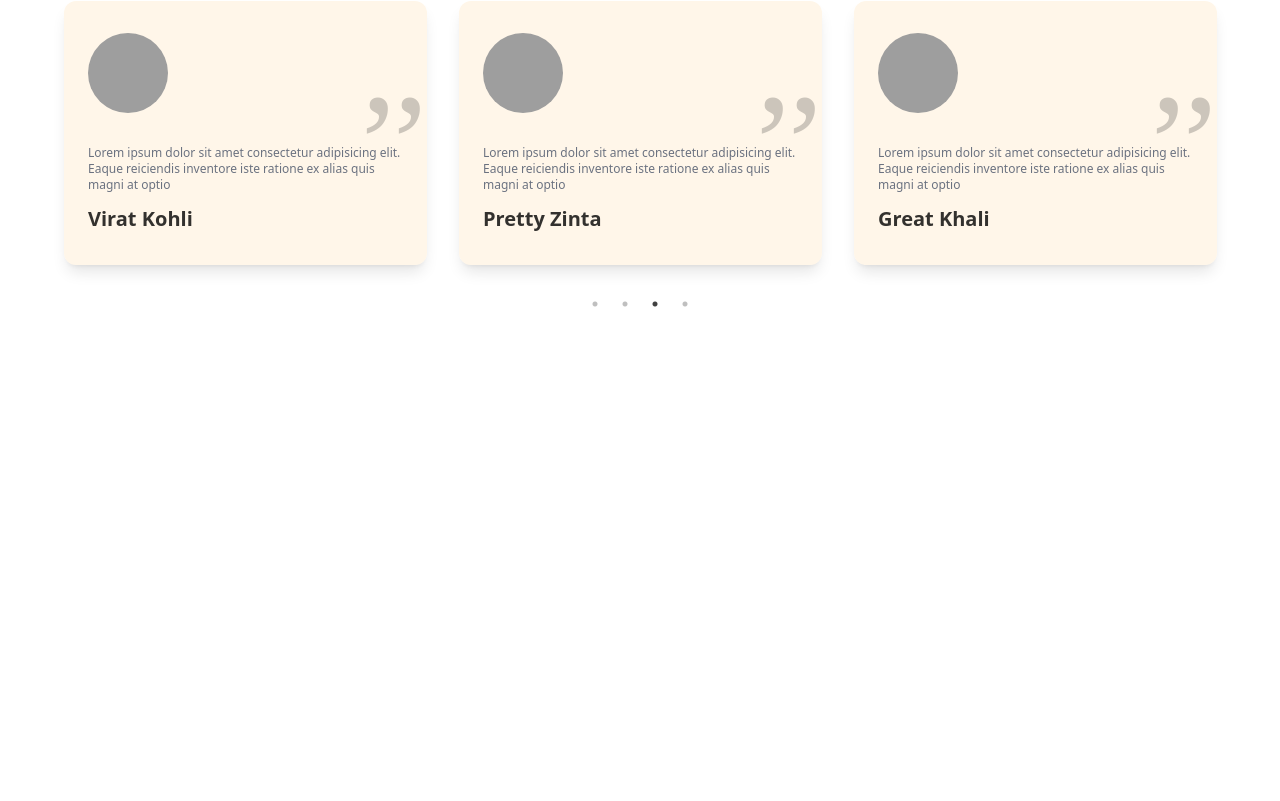
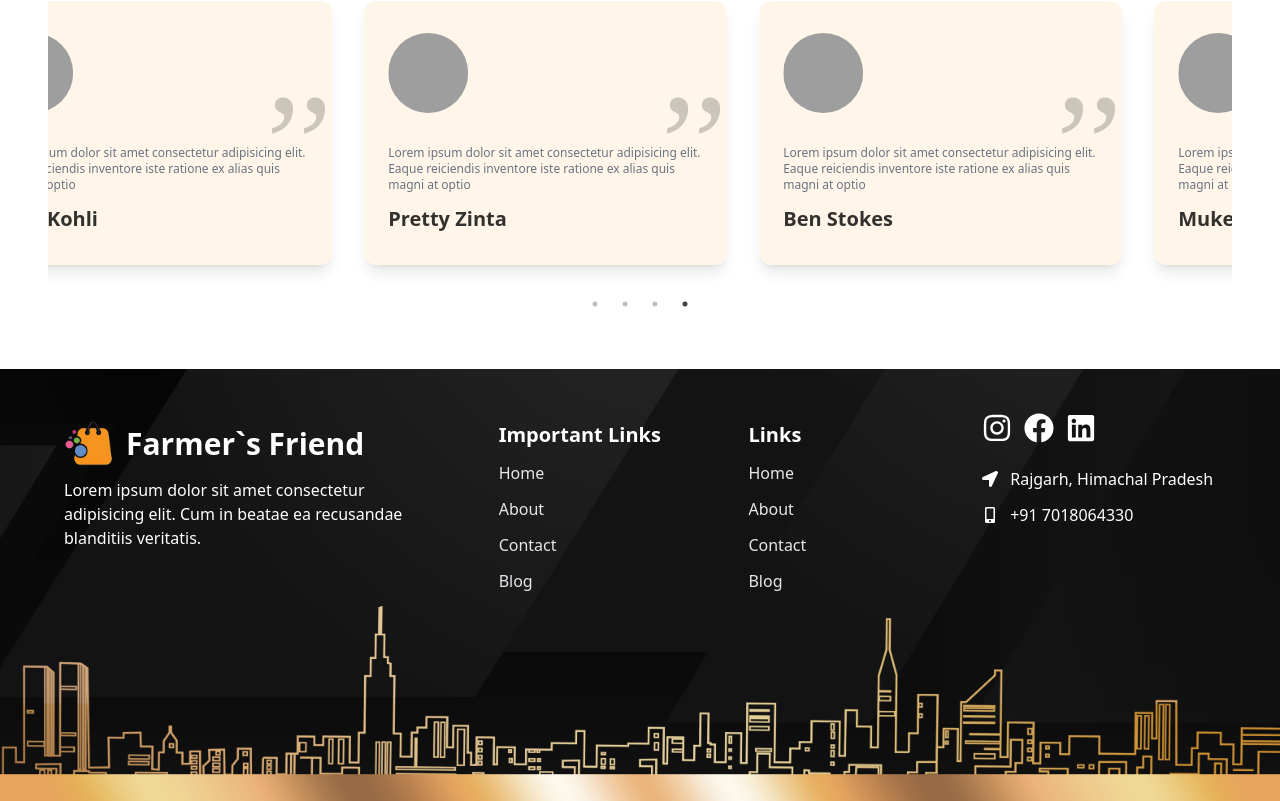
Before and after one commit to Sandeepchauhan13/farmers_friend, a React (Vite) app: page / in a window 1280 px wide. Shown: the part 3131-3932 px from the top of the page. Before the commit the page ends 3500 px from the top, so only its background shows below. Built offline with nearby package versions, Linux system fonts and the light colour scheme; grey boxes are pictures that could not be loaded.

Commit message:
added popup

```diff
--- a/src/App.jsx
+++ b/src/App.jsx
@@ -8,13 +8,15 @@
 import Banner from './components/Banner/Banner';
 import Subscribe from './components/Subscribe/Subscribe';
 import Testimonials from './components/Testimonial/Testimonials';
+import Footer from './components/Footer/Footer';
+import Popup from "./components/Popup/Popup";
 
 const App = () => {
-  // const [orderPopup, setOrderPopup] = React.useState(false);
+  const [orderPopup, setOrderPopup] = React.useState(false);
 
-  // const handleOrderPopup = () => {
-  //   setOrderPopup(!orderPopup);
-  // };
+  const handleOrderPopup = () => {
+    setOrderPopup(!orderPopup);
+  };
   React.useEffect(() => {
     AOS.init({
       offset: 100,
@@ -28,16 +30,17 @@
 
   return (
     <>
-    <div>
-      <Navbar/>
-      <Hero/>
+    <div className="bg-white dark:bg-gray-900 dark:text-white duration-200">
+      <Navbar handleOrderPopup={handleOrderPopup}/>
+      <Hero handleOrderPopup={handleOrderPopup}/>
       <Products/>
-      <TopProducts/>
+      <TopProducts  handleOrderPopup={handleOrderPopup}/>
       <Banner/>
       <Subscribe/>
       <Products/>
       <Testimonials/>
-
+       <Footer/>
+       <Popup orderPopup={orderPopup} setOrderPopup={setOrderPopup} />
     </div>
 
     </>
--- /dev/null
+++ b/src/components/Footer/Footer.jsx
@@ -0,0 +1,126 @@
+import React from "react";
+import footerLogo from "../../assets/logo.png";
+import Banner from "../../assets/website/footer-pattern.jpg";
+import {
+  FaFacebook,
+  FaInstagram,
+  FaLinkedin,
+  FaLocationArrow,
+  FaMobileAlt,
+} from "react-icons/fa";
+
+const BannerImg = {
+  backgroundImage: `url(${Banner})`,
+  backgroundPosition: "bottom",
+  backgroundRepeat: "no-repeat",
+  backgroundSize: "cover",
+  height: "100%",
+  width: "100%",
+};
+
+const FooterLinks = [
+  {
+    title: "Home",
+    link: "/#",
+  },
+  {
+    title: "About",
+    link: "/#about",
+  },
+  {
+    title: "Contact",
+    link: "/#contact",
+  },
+  {
+    title: "Blog",
+    link: "/#blog",
+  },
+];
+
+const Footer = () => {
+  return (
+    <div style={BannerImg} className="text-white">
+      <div className="container">
+        <div data-aos="zoom-in" className="grid md:grid-cols-3 pb-44 pt-5">
+          {/* company details */}
+          <div className="py-8 px-4">
+            <h1 className="sm:text-3xl text-xl font-bold sm:text-left text-justify mb-3 flex items-center gap-3">
+              <img src={footerLogo} alt="" className="max-w-[50px]" />
+              Farmer`s Friend
+            </h1>
+            <p>
+              Lorem ipsum dolor sit amet consectetur adipisicing elit. Cum in
+              beatae ea recusandae blanditiis veritatis.
+            </p>
+          </div>
+
+          {/* Footer Links */}
+          <div className="grid grid-cols-2 sm:grid-cols-3 col-span-2 md:pl-10">
+            <div>
+              <div className="py-8 px-4">
+                <h1 className="sm:text-xl text-xl font-bold sm:text-left text-justify mb-3">
+                  Important Links
+                </h1>
+                <ul className="flex flex-col gap-3">
+                  {FooterLinks.map((link) => (
+                    <li
+                      className="cursor-pointer hover:text-primary hover:translate-x-1 duration-300 text-gray-200"
+                      key={link.title}
+                    >
+                      <span>{link.title}</span>
+                    </li>
+                  ))}
+                </ul>
+              </div>
+            </div>
+            <div>
+              <div className="py-8 px-4">
+                <h1 className="sm:text-xl text-xl font-bold sm:text-left text-justify mb-3">
+                  Links
+                </h1>
+                <ul className="flex flex-col gap-3">
+                  {FooterLinks.map((link) => (
+                    <li
+                      className="cursor-pointer hover:text-primary hover:translate-x-1 duration-300 text-gray-200"
+                      key={link.title}
+                    >
+                      <span>{link.title}</span>
+                    </li>
+                  ))}
+                </ul>
+              </div>
+            </div>
+
+            {/* social links */}
+
+            <div>
+              <div className="flex items-center gap-3 mt-6">
+                <a href="#">
+                  <FaInstagram className="text-3xl" />
+                </a>
+                <a href="#">
+                  <FaFacebook className="text-3xl" />
+                </a>
+                <a href="#">
+                  <FaLinkedin className="text-3xl" />
+                </a>
+              </div>
+              <div className="mt-6">
+                <div className="flex items-center gap-3">
+                  <FaLocationArrow />
+                  <p>Rajgarh, Himachal Pradesh</p>
+                </div>
+                <div className="flex items-center gap-3 mt-3">
+                  <FaMobileAlt />
+                  <p>+91 7018064330</p>
+                </div>
+              </div>
+            </div>
+          </div>
+        </div>
+      </div>
+    </div>
+  );
+};
+
+export default Footer;
--- a/src/components/Hero/Hero.jsx
+++ b/src/components/Hero/Hero.jsx
@@ -53,7 +53,7 @@
         {ImageList.map(( data )=>(
 
 
-            <div>
+            <div key={data.id} >
               <div className="grid grid-cols-1 sm:grid-cols-2">
                 {/* text content section */}
                 <div className="flex flex-col justify-center gap-4 pt-12 sm:pt-0 text-center sm:text-left order-2 sm:order-1 relative z-10 ">
--- a/src/components/Navbar/Navbar.jsx
+++ b/src/components/Navbar/Navbar.jsx
@@ -50,7 +50,7 @@
   },
 ];
 
-const Navbar = () => {
+const Navbar = ({ handleOrderPopup }) => {
   return (
     <>
     <div className="shadow-md bg-white dark:bg-gray-900 dark:text-white duration-200 relative z-40">
@@ -77,13 +77,13 @@
 
             {/* order button */}
             <button
-              onClick={() => handleOrderPopup()}
+            onClick={() => handleOrderPopup()}
               className="bg-gradient-to-r from-primary to-secondary transition-all duration-200 text-white  py-1 px-4 rounded-full flex items-center gap-3 group"
             >
               <span className="group-hover:block hidden transition-all duration-200">
                 Order
               </span>
-              <FaCartShopping className="text-xl text-white drop-shadow-sm cursor-pointer" />
+              <FaCartShopping   className="text-xl text-white drop-shadow-sm cursor-pointer" />
             </button>
 
             {/* Darkmode Switch */}
--- /dev/null
+++ b/src/components/Popup/Popup.jsx
@@ -0,0 +1,54 @@
+import React from "react";
+import { IoCloseOutline } from "react-icons/io5";
+
+const Popup = ({ orderPopup, setOrderPopup }) => {
+  return (
+    <>
+      {orderPopup && (
+        <div className="popup">
+          <div className="h-screen w-screen fixed top-0 left-0 bg-black/50 z-50 backdrop-blur-sm">
+            <div className="fixed top-1/2 left-1/2 -translate-x-1/2 -translate-y-1/2 p-4 shadow-md bg-white dark:bg-gray-900 rounded-md duration-200 w-[300px]">
+              {/* header */}
+              <div className="flex items-center justify-between">
+                <div>
+                  <h1>Order Now</h1>
+                </div>
+                <div>
+                  <IoCloseOutline
+                    className="text-2xl cursor-pointer "
+                    onClick={() => setOrderPopup(false)}
+                  />
+                </div>
+              </div>
+              {/* form section */}
+              <div className="mt-4">
+                <input
+                  type="text"
+                  placeholder="Name"
+                  className=" w-full rounded-full border border-gray-300 dark:border-gray-500 dark:bg-gray-800 px-2 py-1 mb-4"
+                />
+                <input
+                  type="email"
+                  placeholder="Email"
+                  className=" w-full rounded-full border border-gray-300 dark:border-gray-500 dark:bg-gray-800 px-2 py-1 mb-4"
+                />
+                <input
+                  type="text"
+                  placeholder="Address"
+                  className=" w-full rounded-full border border-gray-300 dark:border-gray-500 dark:bg-gray-800 px-2 py-1 mb-4"
+                />
+                <div className="flex justify-center">
+                  <button className="bg-gradient-to-r from-primary to-secondary hover:scale-105 duration-200 text-white py-1 px-4 rounded-full ">
+                    Order Now
+                  </button>
+                </div>
+              </div>
+            </div>
+          </div>
+        </div>
+      )}
+    </>
+  );
+};
+
+export default Popup;
--- a/src/components/Testimonial/Testimonials.jsx
+++ b/src/components/Testimonial/Testimonials.jsx
@@ -4,13 +4,13 @@
 const TestimonialData = [
   {
     id: 1,
-    name: "Great Khali",
+    name: "Ben Stokes",
     text: "Lorem ipsum dolor sit amet consectetur adipisicing elit. Eaque reiciendis inventore iste ratione ex alias quis magni at optio",
     img: "https://picsum.photos/101/101",
   },
   {
     id: 2,
-    name: "Ms Dhoni",
+    name: "Mukesh Ambani",
     text: "Lorem ipsum dolor sit amet consectetur adipisicing elit. Eaque reiciendis inventore iste ratione ex alias quis magni at optio",
     img: "https://picsum.photos/102/102",
   },
@@ -21,7 +21,7 @@
     img: "https://picsum.photos/104/104",
   },
   {
-    id: 5,
+    id: 4,
     name: "Pretty Zinta",
     text: "Lorem ipsum dolor sit amet consectetur adipisicing elit. Eaque reiciendis inventore iste ratione ex alias quis magni at optio",
     img: "https://picsum.photos/103/103",
@@ -88,9 +88,9 @@
         <div data-aos="zoom-in">
           <Slider {...settings}>
             {TestimonialData.map((data) => (
-              <div className="my-6">
+              <div className="my-6"  key={data.id}>
                 <div
-                  key={data.id}
+
                   className="flex flex-col gap-4 shadow-lg py-8 px-6 mx-4 rounded-xl dark:bg-gray-800 bg-primary/10 relative"
                 >
                   <div className="mb-4">
--- a/src/components/TopProducts/TopProducts.jsx
+++ b/src/components/TopProducts/TopProducts.jsx
@@ -47,7 +47,7 @@
         {/* Body section */}
         <div className="grid grid-cols-1 sm:grid-cols-2 md:grid-cols-3 gap-20 md:gap-5 place-items-center">
           {ProductsData.map((data) => (
-            <div
+            <div  key={data.id}
               data-aos="zoom-in"
               className="rounded-2xl bg-white dark:bg-gray-800 hover:bg-black/80 dark:hover:bg-primary hover:text-white relative shadow-xl duration-300 group max-w-[300px]"
             >
```
